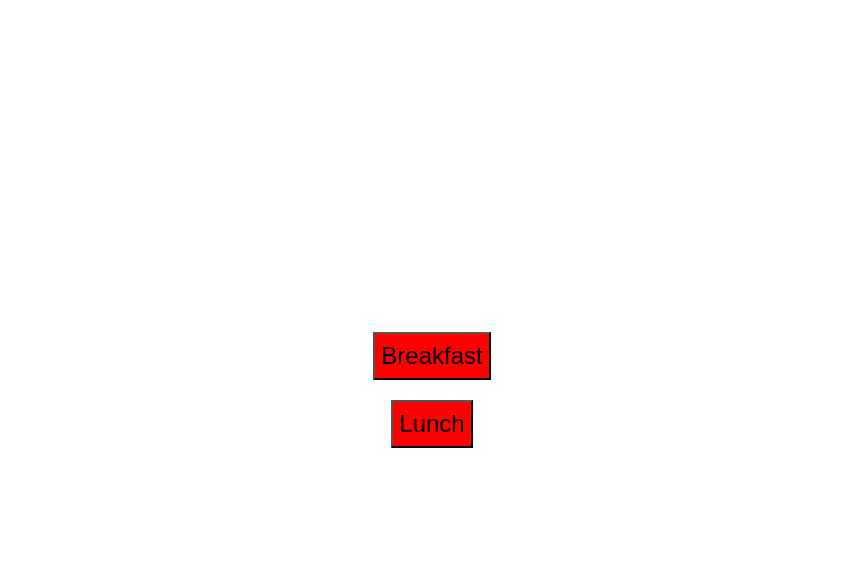
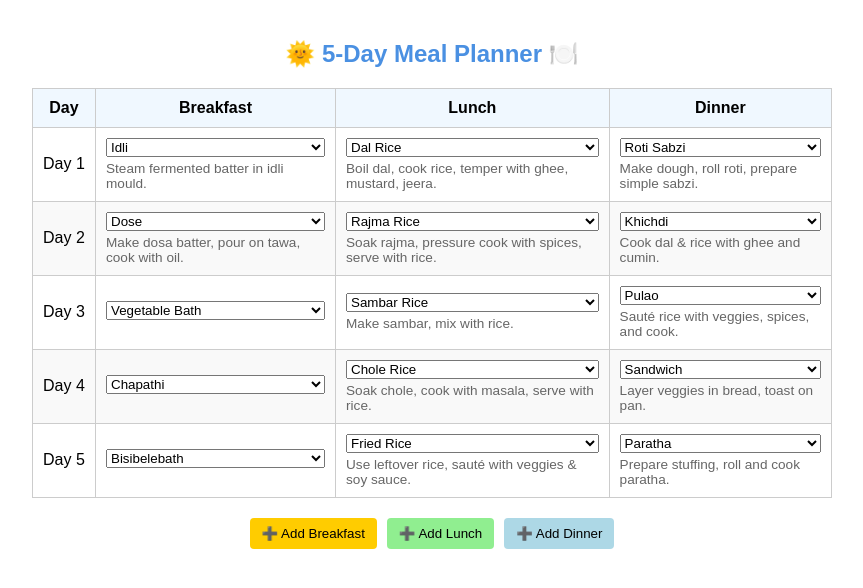
Before and after one commit to rohithdrona/breakfast, a React (Create React App) app: page / in a window 1280 px wide. Shown: the top 588 px of the page, without its empty margins (208-1071 px from the left). Built offline with nearby package versions, Linux system fonts and the light colour scheme.

Commit message:
Breakfast 2.0

```diff
--- a/src/App.js
+++ b/src/App.js
@@ -1,78 +1,206 @@
 import React, { useState } from "react";
-import "./App.css";
-const RandomItemSelector = () => {
-  const [selectedItem, setSelectedItem] = useState(null);
-  // Sample list of items with id and item name
-  const items = [
-    {
-      id: 1,
-      item: "Dose",
-      variety: ["Normal Dose", "Neer Dose", "Rave Dose", "Ragi Dose"],
-    },
-    { id: 2, item: "Idli", variety: ["Normal Idli", "Rave Idli"] },
-    { id: 3, item: "Vegeatable Bath", variety: [] },
-    { id: 4, item: "Avalakki Pongal", variety: [] },
-    { id: 5, item: "Chapati", variety: [] },
-    { id: 6, item: "Parota", variety: [] },
-    { id: 7, item: "BisileBath", variety: [] },
-    { id: 8, item: "Chitranna", variety: [] },
-    { id: 9, item: "Uppittu", variety: [] },
-    {
-      id: 10,
-      item: "Avalakki",
-      variety: ["Normal Avalakki", "Huli Avalakki", "Kai Sasuve Avalakki"],
-    },
-    {
-      id: 11,
-      item: "Rotti",
-      variety: ["Akki Rotti", "Raagi Rotti", "Godi Rotti"],
-    },
-    { id: 12, item: "Pundigatti", variety: [] },
-    { id: 13, item: "Guliyappa", variety: [] },
-    { id: 14, item: "Shavige", variety: ["Normal Shavige", "Ganesha Shavige"] },
-    // Add more items here as needed
-  ];
 
-  const handleButtonClick = () => {
-    // Get a random index to select a random item from the list
-    const randomIndex = Math.floor(Math.random() * items.length);
-    const randomItem = items[randomIndex];
+const defaultBreakfasts = [
+  "Idli",
+  "Dose",
+  "Vegetable Bath",
+  "Chapathi",
+  "Bisibelebath",
+];
+const defaultLunches = [
+  "Dal Rice",
+  "Rajma Rice",
+  "Sambar Rice",
+  "Chole Rice",
+  "Fried Rice",
+];
+const defaultDinners = [
+  "Roti Sabzi",
+  "Khichdi",
+  "Pulao",
+  "Sandwich",
+  "Paratha",
+];
 
-    setSelectedItem(randomItem);
+const recipes = {
+  "Vegetable Bath": "",
+  "Bisibele Bath": "",
+  Rotti: "",
+  "Avaakki Pongal": "",
+  Upittu: "",
+  Chitranna: "",
+  Avalakki: "",
+  Guliyappa: "",
+  Shavige: "",
+  Pundigatti: "",
+  Chapati: "",
+  Poha: "Soak poha, temper mustard seeds, curry leaves, onions, mix poha.",
+  Idli: "Steam fermented batter in idli mould.",
+  Upma: "Roast rava, temper mustard, add veggies & cook.",
+  Dose: "Make dosa batter, pour on tawa, cook with oil.",
+  Paratha: "Prepare stuffing, roll and cook paratha.",
+  "Dal Rice": "Boil dal, cook rice, temper with ghee, mustard, jeera.",
+  "Rajma Rice": "Soak rajma, pressure cook with spices, serve with rice.",
+  "Sambar Rice": "Make sambar, mix with rice.",
+  "Chole Rice": "Soak chole, cook with masala, serve with rice.",
+  "Fried Rice": "Use leftover rice, sauté with veggies & soy sauce.",
+  "Roti Sabzi": "Make dough, roll roti, prepare simple sabzi.",
+  Khichdi: "Cook dal & rice with ghee and cumin.",
+  Pulao: "Sauté rice with veggies, spices, and cook.",
+  Sandwich: "Layer veggies in bread, toast on pan.",
+};
+
+const getRandomItem = (arr) => arr[Math.floor(Math.random() * arr.length)];
+
+export default function SimpleMealPlanner() {
+  const [days, setDays] = useState(() =>
+    Array.from({ length: 5 }, (_, i) => ({
+      day: `Day ${i + 1}`,
+      breakfast: defaultBreakfasts[i],
+      lunch: defaultLunches[i],
+      dinner: defaultDinners[i],
+    }))
+  );
+
+  const handleChange = (index, mealType, value) => {
+    const updated = [...days];
+    updated[index][mealType] = value;
+    setDays(updated);
   };
 
+  const handleAddColumn = (mealType) => {
+    const newValue = prompt(
+      `Enter ${mealType} for all 5 days (comma separated)`
+    );
+    if (!newValue) return;
+    const values = newValue.split(",").map((v) => v.trim());
+    const updated = days.map((day, idx) => ({
+      ...day,
+      [mealType]: values[idx] || "",
+    }));
+    setDays(updated);
+  };
+
+  const renderDropdown = (options, value, onChange) => (
+    <select
+      value={value}
+      onChange={(e) => onChange(e.target.value)}
+      style={{ width: "100%" }}
+    >
+      {options.map((opt) => (
+        <option key={opt} value={opt}>
+          {opt}
+        </option>
+      ))}
+    </select>
+  );
+
   return (
-    <div className="container">
-      <button className="centered-button" onClick={handleButtonClick}>
-        Breakfast
-      </button>
-      {selectedItem && (
-        <>
-          <div className="centered-data">
-            <h3>{selectedItem.item}</h3>
-            {selectedItem.variety &&
-              selectedItem.variety.map((eachitem) => {
-                return <div>{eachitem}</div>;
-              })}
-          </div>
-        </>
-      )}
-      <button className="centered-button" onClick={handleButtonClick}>
-        Lunch
-      </button>
-      {selectedItem && (
-        <>
-          <div className="centered-data">
-            <h3>{selectedItem.item}</h3>
-            {selectedItem.variety &&
-              selectedItem.variety.map((eachitem) => {
-                return <div>{eachitem}</div>;
-              })}
-          </div>
-        </>
-      )}
+    <div
+      style={{
+        padding: 20,
+        maxWidth: 800,
+        margin: "auto",
+        fontFamily: "Arial, sans-serif",
+      }}
+    >
+      <h2 style={{ textAlign: "center", color: "#4a90e2" }}>
+        🌞 5-Day Meal Planner 🍽️
+      </h2>
+      <table
+        style={{ width: "100%", borderCollapse: "collapse", marginTop: 20 }}
+      >
+        <thead>
+          <tr style={{ backgroundColor: "#f0f8ff" }}>
+            <th style={{ border: "1px solid #ccc", padding: 10 }}>Day</th>
+            <th style={{ border: "1px solid #ccc", padding: 10 }}>Breakfast</th>
+            <th style={{ border: "1px solid #ccc", padding: 10 }}>Lunch</th>
+            <th style={{ border: "1px solid #ccc", padding: 10 }}>Dinner</th>
+          </tr>
+        </thead>
+        <tbody>
+          {days.map((day, idx) => (
+            <tr
+              key={idx}
+              style={{ backgroundColor: idx % 2 === 0 ? "#fff" : "#f9f9f9" }}
+            >
+              <td
+                style={{ border: "1px solid #ccc", padding: 10, width: "42px" }}
+              >
+                {day.day}
+              </td>
+              <td style={{ border: "1px solid #ccc", padding: 10 }}>
+                {renderDropdown(defaultBreakfasts, day.breakfast, (v) =>
+                  handleChange(idx, "breakfast", v)
+                )}
+                <div
+                  style={{ fontSize: "0.85em", color: "#666", marginTop: 4 }}
+                >
+                  {recipes[day.breakfast]}
+                </div>
+              </td>
+              <td style={{ border: "1px solid #ccc", padding: 10 }}>
+                {renderDropdown(defaultLunches, day.lunch, (v) =>
+                  handleChange(idx, "lunch", v)
+                )}
+                <div
+                  style={{ fontSize: "0.85em", color: "#666", marginTop: 4 }}
+                >
+                  {recipes[day.lunch]}
+                </div>
+              </td>
+              <td style={{ border: "1px solid #ccc", padding: 10 }}>
+                {renderDropdown(defaultDinners, day.dinner, (v) =>
+                  handleChange(idx, "dinner", v)
+                )}
+                <div
+                  style={{ fontSize: "0.85em", color: "#666", marginTop: 4 }}
+                >
+                  {recipes[day.dinner]}
+                </div>
+              </td>
+            </tr>
+          ))}
+        </tbody>
+      </table>
+
+      <div style={{ marginTop: 20, textAlign: "center" }}>
+        <button
+          onClick={() => handleAddColumn("breakfast")}
+          style={{
+            marginRight: 10,
+            padding: "8px 12px",
+            borderRadius: 4,
+            backgroundColor: "#ffcc00",
+            border: "none",
+          }}
+        >
+          ➕ Add Breakfast
+        </button>
+        <button
+          onClick={() => handleAddColumn("lunch")}
+          style={{
+            marginRight: 10,
+            padding: "8px 12px",
+            borderRadius: 4,
+            backgroundColor: "#90ee90",
+            border: "none",
+          }}
+        >
+          ➕ Add Lunch
+        </button>
+        <button
+          onClick={() => handleAddColumn("dinner")}
+          style={{
+            padding: "8px 12px",
+            borderRadius: 4,
+            backgroundColor: "#add8e6",
+            border: "none",
+          }}
+        >
+          ➕ Add Dinner
+        </button>
+      </div>
     </div>
   );
-};
-
-export default RandomItemSelector;
+}
```
